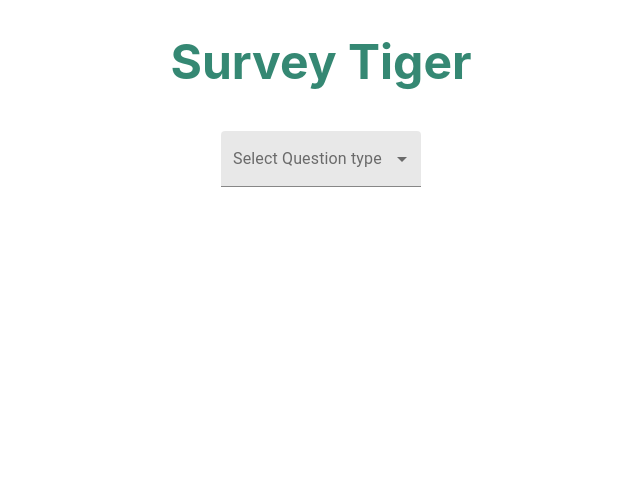
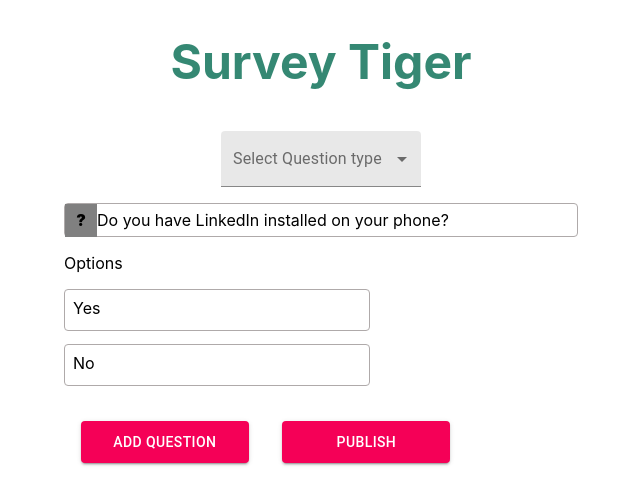
Before and after one commit to GaryGosh/Survey-Tiger, a React (Create React App) app: page /createSurvey in a window 1280 px wide. Shown: the top 504 px of the page, without its empty margins (319-959 px from the left). Built offline with nearby package versions, Linux system fonts and the light colour scheme.

Commit message:
div click bug fix

```diff
--- a/src/App.css
+++ b/src/App.css
@@ -30,6 +30,7 @@
   max-width: 50vw;
   width: 40vw;
   height: 2em;
+  margin-top: .5em;
 }
 
 .question > span {
@@ -89,3 +90,18 @@
   margin: .8em !important;
   height: 2em !important;
 }
+
+.singleSelect__answerList > div{
+  width: 18em;
+  height: 1.5em;
+  border: 1px solid rgb(175, 170, 170);
+  border-radius: 4px;
+  padding: .5em;
+  margin-top: .8em;
+  cursor: pointer;
+}
+
+.ansButtonSingle {
+  margin: 2.5em 1.2em !important;
+  height: 3em !important;
+}
--- a/src/CreateSurvey.jsx
+++ b/src/CreateSurvey.jsx
@@ -7,6 +7,7 @@ import MenuItem from "@material-ui/core/MenuItem";
 import FormControl from "@material-ui/core/FormControl";
 import Select from "@material-ui/core/Select";
 import MultiSelect from "./MultiSelect";
+import SingleSelect from "./SingleSelect";
 
 const useStyles = makeStyles((theme) => ({
   formControl: {
@@ -48,6 +49,7 @@ function CreateSurvey() {
       </FormControl>
 
       {toBeRendered}
+      <SingleSelect />
     </div>
   );
 }
--- /dev/null
+++ b/src/SingleSelect.jsx
@@ -0,0 +1,59 @@
+import React, { Component } from "react";
+import Button from "@material-ui/core/Button";
+
+export default class SingleSelect extends Component {
+  constructor() {
+    super();
+    this.addAnswer = this.addAnswer.bind(this);
+  }
+  state = {
+    answer: "",
+  };
+
+  addAnswer = (e)=> {
+    e.stopPropagation();
+    console.log(e.target.id);
+    this.setState({
+      answer: e.target.id,
+    });
+  };
+
+  render() {
+    return (
+      <div className="singleSelect">
+        <div className="question">
+          <span>?</span>
+          <div>Do you have LinkedIn installed on your phone?</div>
+        </div>
+
+        <p>Options</p>
+
+        <div className="singleSelect__answerList"  onClick={this.addAnswer}>
+          <div id="Yes">
+            Yes
+          </div>
+          <div id="No">
+            No
+          </div>
+        </div>
+
+        <div className="singleSelect__button">
+          <Button
+            className="ansButtonSingle"
+            variant="contained"
+            color="secondary"
+          >
+            Add Question
+          </Button>
+          <Button
+            className="ansButtonSingle"
+            variant="contained"
+            color="secondary"
+          >
+            Publish
+          </Button>
+        </div>
+      </div>
+    );
+  }
+}
```
